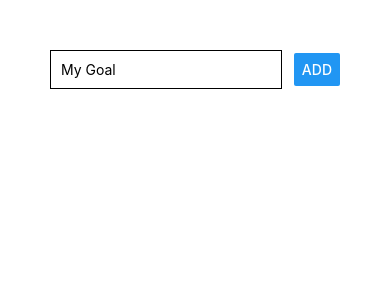
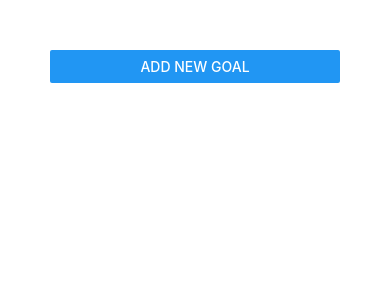
Before and after one commit to thedannysoto/rn-app, a React Native app: screen / in a window 390 px wide. Shown: the top 300 px of the page. Built offline with nearby package versions, Linux system fonts and the light colour scheme.

Commit message:
Creates Modal for adding new list items and adds Cancel button to exit modal

```diff
--- a/App.js
+++ b/App.js
@@ -1,14 +1,19 @@
 import React, { useState } from 'react';
-import { StyleSheet, View, FlatList } from 'react-native';
+import { StyleSheet, View, FlatList, Button } from 'react-native';
 import GoalItem from './components/GoalItem';
 import GoalInput from './components/GoalInput';
 
 export default function App() {
 
   const [myGoals, setMyGoals] = useState([]);
+  const [isAddMode, setIsAddMode] = useState(false);
 
   const addGoalHandler = goalTitle => {
-    setMyGoals(currentGoals => [...currentGoals, { id: Math.random().toString(), value: goalTitle}]);
+    setMyGoals(currentGoals => [
+      ...currentGoals,
+      { id: Math.random().toString(), value: goalTitle}
+    ]);
+    setIsAddMode(false);
   };
 
   const removeGoalHandler = goalId => {
@@ -17,9 +22,14 @@
     });
   };
 
+  const cancelGoalAdditionHandler = () => {
+    setIsAddMode(false);
+  }
+
   return (
     <View style={styles.screen}>
-      <GoalInput addGoalHandler={addGoalHandler} />
+      <Button title="Add New Goal" onPress={() => setIsAddMode(true)} />
+      <GoalInput addGoalHandler={addGoalHandler} visible={isAddMode} onCancel={cancelGoalAdditionHandler} />
       <FlatList
         keyExtractor={(item, index) => item.id}
         data={myGoals}
--- a/components/GoalInput.js
+++ b/components/GoalInput.js
@@ -1,5 +1,5 @@
 import React, { useState } from 'react';
-import { View, TextInput, StyleSheet, Button } from 'react-native';
+import { View, TextInput, StyleSheet, Button, Modal } from 'react-native';
 
 const GoalInput = props => {
 
@@ -9,7 +9,13 @@
         setEnteredGoal(enteredText);
       }
 
+    const addGoalHandler = () => {
+        props.addGoalHandler(enteredGoal);
+        setEnteredGoal('');
+    }
+
     return(
+        <Modal visible={props.visible} animationType="slide">
             <View style={styles.inputContainer}>
                 <TextInput
                 placeholder="My Goal"
@@ -17,22 +23,39 @@
                 onChangeText={goalInputHandler}
                 value={enteredGoal}
                 />
-        <Button title="ADD" onPress={props.addGoalHandler.bind(this, enteredGoal)} />
+                <View style={styles.buttonContainer}>
+                    <View style={styles.button}>
+                        <Button title="CANCEL" color="red" onPress={props.onCancel}/>
                     </View>
+                    <View style={styles.button}>
+                        <Button title="ADD" onPress={addGoalHandler} />
+                    </View>
+                </View>
+            </View>
+        </Modal>
     )
 }
 
 const styles = StyleSheet.create({
     inputContainer: {
-        flexDirection: 'row',
-        justifyContent: 'space-between',
+        flex: 1,
+        justifyContent: 'center',
         alignItems: 'center'
       },
       input: {
         width: '80%',
         borderColor: 'black',
         borderWidth: 1,
-        padding: 10
+        padding: 10,
+        marginBottom: 10
+      },
+      buttonContainer: {
+          flexDirection: 'row',
+          justifyContent: 'space-around',
+          width: '60%'
+      },
+      button: {
+          width: '40%'
       }
 })
 
```
Lines whose indentation alone changed are shown as unchanged.
